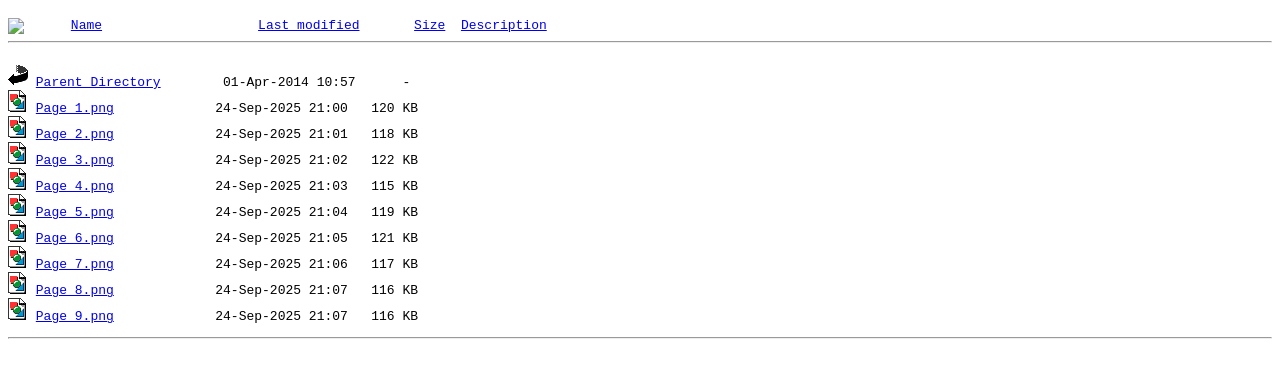
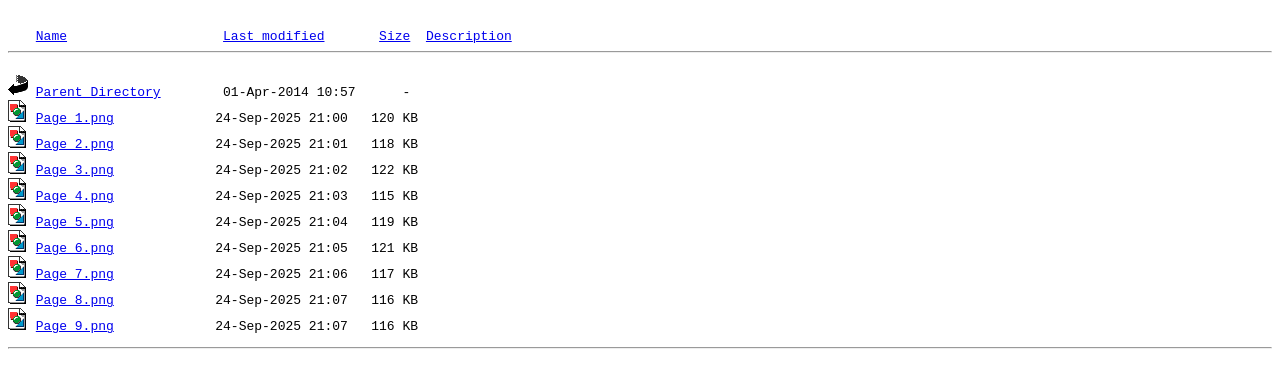
Before and after one commit to MyNameIsEdgar/The-Backyardigans-Pilot-2002, a plain HTML site: page photos.html in a window 1280 px wide. Shown: the part 48-436 px from the top of the page. Drawn offline with Linux system fonts and the light colour scheme; the site is published under a folder, as on GitHub Pages, so addresses that start at the root find nothing.

Commit message:
Update photos.html

```diff
--- a/photos.html
+++ b/photos.html
@@ -2,7 +2,7 @@
   <title>Index of /Backyardigans Pilot 2002/Video Reels</title>
  <body>
 <h1>Index of /Backyardigans Pilot 2002/Photos</h1>
-<pre><img src="/apache-icons/blank.gif" alt="     "> <a href="?N=D">Name</a>                    <a href="?M=A">Last modified</a>       <a href="?S=A">Size</a>  <a href="?D=A">Description</a>
+<pre><img src="apache-icons/blank.gif" alt="     "> <a href="?N=D">Name</a>                    <a href="?M=A">Last modified</a>       <a href="?S=A">Size</a>  <a href="?D=A">Description</a>
 <hr>
 <img src="apache-icons/back.gif" alt="[DIR]"> <a href="/index.html">Parent Directory</a>        01-Apr-2014 10:57      -
 <img src="apache-icons/image2.gif" alt="[IMG]"> <a href="imagee.png">Page_1.png</a>             24-Sep-2025 21:00   120 KB
```
